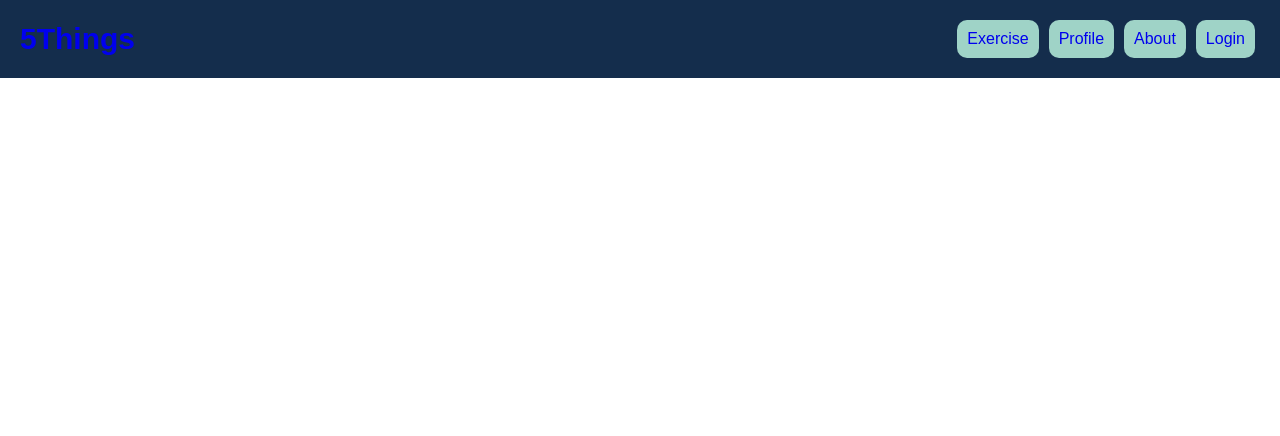
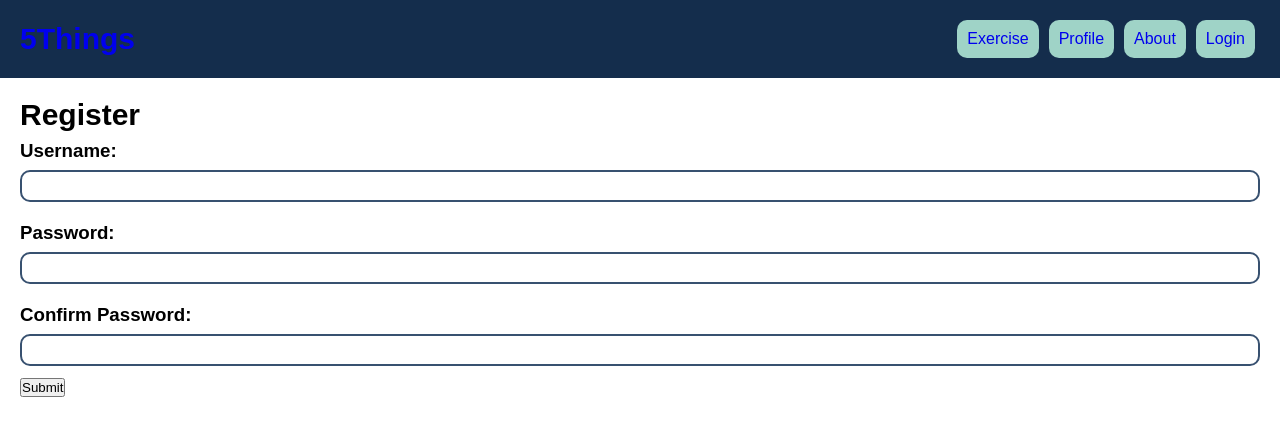
Before and after one commit to laurenstrapagiel/5things, a React (Create React App) app: page /register in a window 1280 px wide. Shown: the top 436 px of the page. Built offline with nearby package versions, Linux system fonts and the light colour scheme.

Commit message:
creates basic register page and fixes a bit of stylign

```diff
--- a/src/App.js
+++ b/src/App.js
@@ -4,6 +4,7 @@ import Homepage from "./pages/homepage/homepage";
 import Exercise from "./pages/exercise/exercise";
 import Login from "./pages/login/login";
 import Profile from "./pages/profile/profile";
+import Register from "./pages/register/register";
 
 function App() {
   return (
@@ -15,6 +16,7 @@ function App() {
           <Route path="/exercise" element={<Exercise />} />
           <Route path="/login" element={<Login />} />
           <Route path="/profile" element={<Profile />} />
+          <Route path="/register" element={<Register />} />
         </Routes>
       </BrowserRouter>
     </div>
--- a/src/pages/login/login.js
+++ b/src/pages/login/login.js
@@ -1,15 +1,13 @@
 import React, { useState } from "react";
 import axios from "axios";
 import { useNavigate } from "react-router-dom";
+import { Link } from "react-router-dom";
 
 import "./login.scss";
 
 function Login() {
   const navigate = useNavigate();
 
-  const [isSignedUp, setIsSignedUp] = useState(false);
-  const [isLoggedIn, setIsLoggedIn] = useState(false);
-  const [isLoginError, setIsLoginError] = useState(false);
   const [errorMessage, setErrorMessage] = useState("");
 
   const [formData, setFormData] = useState({
@@ -21,21 +19,27 @@ function Login() {
     e.preventDefault();
 
     try {
+      if (!formData.username) {
+        setErrorMessage("Please enter a username.");
+        return;
+      }
+
+      if (!formData.password) {
+        setErrorMessage("Please enter a password.");
+        return;
+      }
+
       const response = await axios.post("http://localhost:8080/login", {
         username: e.target.username.value,
         password: e.target.password.value,
       });
 
       sessionStorage.setItem("token", response.data.token);
-      setIsLoggedIn(true);
-      setIsLoginError(false);
       setErrorMessage(null);
 
       e.target.reset();
       navigate("/profile");
     } catch (error) {
-      setIsLoggedIn(false);
-      setIsLoginError(true);
       setErrorMessage(error.response.data);
     }
   };
@@ -48,9 +52,13 @@ function Login() {
   return (
     <section className="login">
       <h1>Login</h1>
+      <p>
+        Not a member? <Link to="/register">Register here.</Link>
+      </p>
       <form className="login__form" onSubmit={handleSubmit}>
         <h3>Username:</h3>
         <input
+          className="form-input"
           type="text"
           id="username"
           name="username"
@@ -59,6 +67,7 @@ function Login() {
         />
         <h3>Password:</h3>
         <input
+          className="form-input"
           type="password"
           id="password"
           name="password"
@@ -66,6 +75,7 @@ function Login() {
           onChange={handleChange}
         />
         <button type="submit">Login</button>
+        {errorMessage && <p className="login__error-message">{errorMessage}</p>}
       </form>
     </section>
   );
--- a/src/pages/login/login.scss
+++ b/src/pages/login/login.scss
@@ -0,0 +1,8 @@
+@use "../../styles/partials/colors" as *;
+@use "../../styles/partials/mixins" as *;
+@use "../../styles/partials/fonts" as *;
+@use "../../styles/partials/global" as *;
+
+.login {
+    padding: 20px;
+}
--- a/src/pages/profile/profile.js
+++ b/src/pages/profile/profile.js
@@ -45,7 +45,7 @@ function Profile() {
       {userProfile && <h1>Hi {userProfile.username}!</h1>}
       <h2>Past Exercises</h2>
       {userExercises.length === 0 ? (
-        <p>You haven't done any exercie yet.</p>
+        <p>You haven't done any exercises yet.</p>
       ) : (
         <ul className="profile__list">
           {userExercises.map((exercise) => (
--- a/src/pages/register/register.js
+++ b/src/pages/register/register.js
@@ -0,0 +1,86 @@
+import "./register.scss";
+import React, { useState } from "react";
+import axios from "axios";
+import { useNavigate } from "react-router-dom";
+
+function Register() {
+  const navigate = useNavigate();
+
+  const [errorMessage, setErrorMessage] = useState("");
+  const [formData, setFormData] = useState({
+    username: "",
+    password: "",
+    confirmPassword: "",
+  });
+
+  const handleSignup = async (e) => {
+    e.preventDefault();
+
+    try {
+      if (formData.password !== formData.confirmPassword) {
+        setErrorMessage("Passwords do not match, please try again.");
+        return;
+      }
+
+      if (!formData.username) {
+        setErrorMessage("Please enter a username.");
+        return;
+      }
+
+      await axios.post("http://localhost:8080/register", {
+        username: formData.username,
+        password: formData.password,
+      });
+
+      setErrorMessage(null);
+      setFormData({ username: "", password: "", confirmPassword: "" });
+      e.target.reset();
+      navigate("/login");
+    } catch (error) {
+      setErrorMessage(error.response.data.message);
+    }
+  };
+
+  const handleChange = (e) => {
+    const { name, value } = e.target;
+    setFormData({ ...formData, [name]: value });
+  };
+
+  return (
+    <section className="register">
+      <h1>Register</h1>
+      <form className="register__form" onSubmit={handleSignup}>
+        <h3>Username:</h3>
+        <input
+          className="form-input"
+          type="text"
+          name="username"
+          value={formData.username}
+          onChange={handleChange}
+        />
+        <h3>Password:</h3>
+        <input
+          className="form-input"
+          type="password"
+          name="password"
+          value={formData.password}
+          onChange={handleChange}
+        />
+        <h3>Confirm Password:</h3>
+        <input
+          className="form-input"
+          type="password"
+          name="confirmPassword"
+          value={formData.confirmPassword}
+          onChange={handleChange}
+        />
+        <button type="submit">Submit</button>
+        {errorMessage && (
+          <p className="register__error-message">{errorMessage}</p>
+        )}
+      </form>
+    </section>
+  );
+}
+
+export default Register;
--- a/src/pages/register/register.scss
+++ b/src/pages/register/register.scss
@@ -0,0 +1,8 @@
+@use "../../styles/partials/colors" as *;
+@use "../../styles/partials/mixins" as *;
+@use "../../styles/partials/fonts" as *;
+@use "../../styles/partials/global" as *;
+
+.register {
+    padding: 20px;
+}
```
